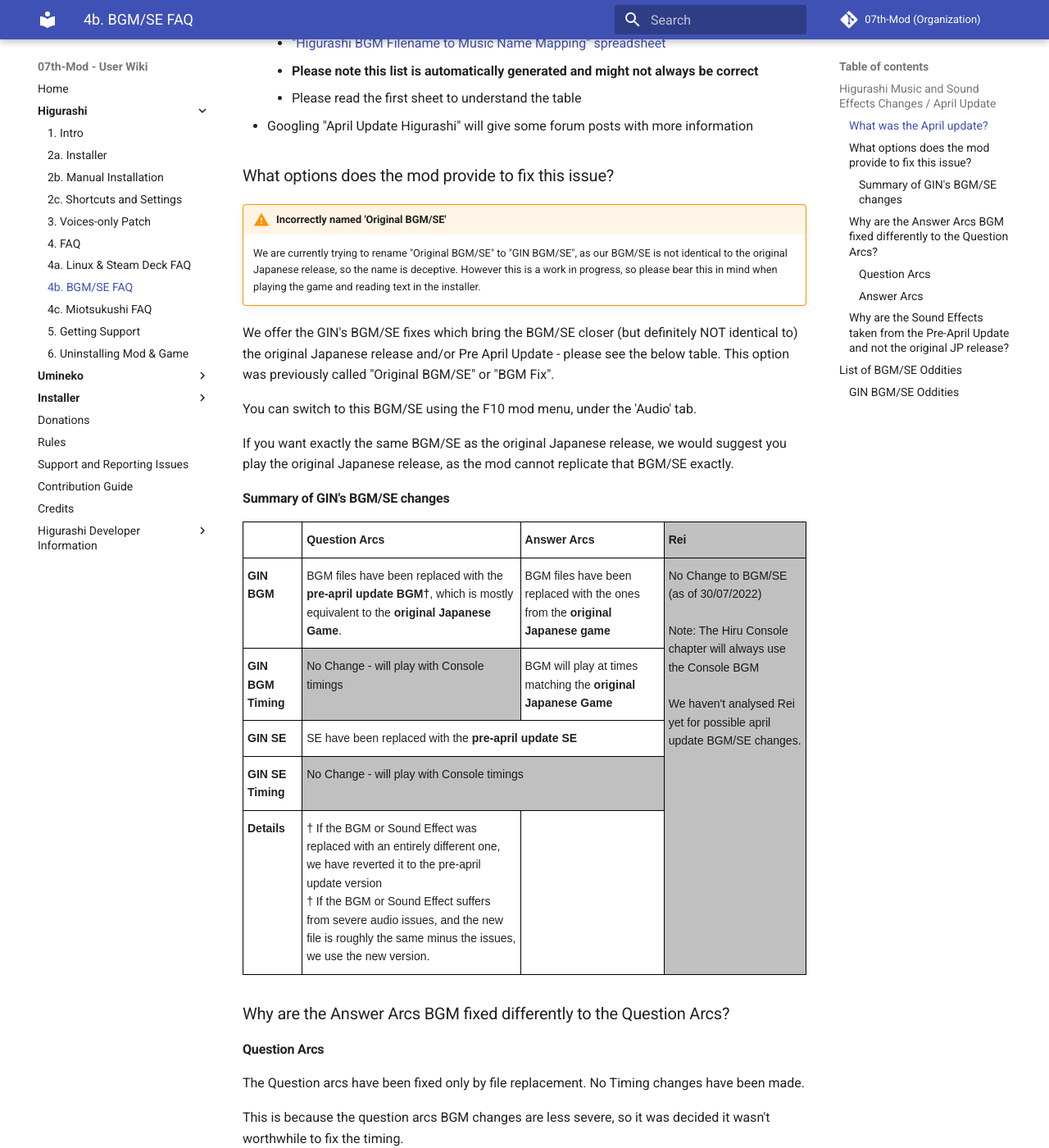
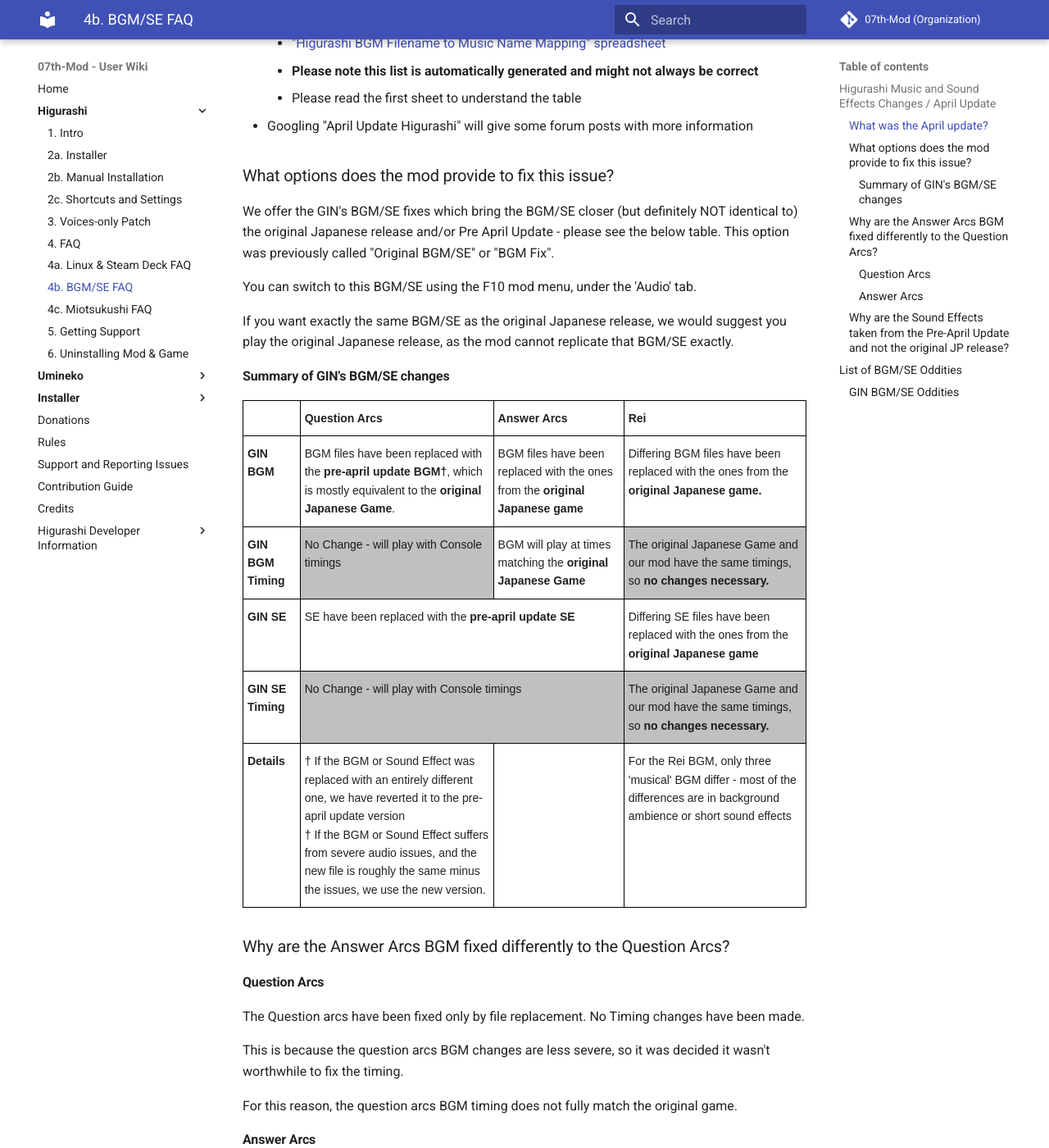
Before and after one commit to 07th-mod/wiki, an MkDocs documentation site: the page built from docs/Higurashi/BGM-SE-FAQ.md, in a window 1280 px wide and 1400 px high, scrolled down 606 px. Shown: the whole window at 82% size. Built offline with MkDocs 1.6.1 and Material for MkDocs 9.7.7, drawn with Linux system fonts in a browser that asks for light colours.

Commit message:
Update BGM/SE FAQ about Higurashi Rei

```diff
--- a/docs/Higurashi/BGM-SE-FAQ.md
+++ b/docs/Higurashi/BGM-SE-FAQ.md
@@ -20,10 +20,6 @@
 - Googling "April Update Higurashi" will give some forum posts with more information
 
 ### What options does the mod provide to fix this issue?
-
-!!! warning "Incorrectly named 'Original BGM/SE'"
-
-    We are currently trying to rename "Original BGM/SE" to "GIN BGM/SE", as our BGM/SE is not identical to the original Japanese release, so the name is deceptive. However this is a work in progress, so please bear this in mind when playing the game and reading text in the installer.
 
 We offer the GIN's BGM/SE fixes which bring the BGM/SE closer (but definitely NOT identical to) the original Japanese release and/or Pre April Update - please see the below table. This option was previously called "Original BGM/SE" or "BGM Fix".
 
@@ -49,7 +45,7 @@
     <th class="tg-0lax"></th>
     <th class="tg-0lax">Question Arcs</th>
     <th class="tg-0lax">Answer Arcs</th>
-    <th class="tg-y6fn">Rei</th>
+    <th class="tg-0lax">Rei</th>
   </tr>
 </thead>
 <tbody>
@@ -57,29 +53,30 @@
     <td class="tg-bold">GIN BGM</td>
     <td class="tg-0lax">BGM files have been replaced with the <strong>pre-april update BGM†</strong>, which is mostly equivalent to the <strong>original Japanese Game</strong>.</td>
     <td class="tg-0lax">BGM files have been replaced with the ones from the <strong>original Japanese game</strong></td>
-    <td class="tg-y6fn" rowspan="5">No Change to BGM/SE (as of 30/07/2022)<br><br>
-      Note: The Hiru Console chapter will always use the Console BGM<br><br>
-      We haven't analysed Rei yet for possible april update BGM/SE changes.
-    </td>
+    <td class="tg-0lax">Differing BGM files have been replaced with the ones from the <strong>original Japanese game.</strong></td>
   </tr>
   <tr>
     <td class="tg-bold">GIN BGM Timing<br></td>
     <td class="tg-y6fn">No Change - will play with Console timings</td>
     <td class="tg-0lax">BGM will play at times matching the <strong>original Japanese Game<strong></td>
+    <td class="tg-y6fn">The original Japanese Game and our mod have the same timings, so <strong>no changes necessary.</strong></td>
   </tr>
   <tr>
     <td class="tg-bold">GIN SE</td>
     <td class="tg-0lax" colspan="2">SE have been replaced with the <strong>pre-april update SE</strong></td>
+    <td class="tg-0lax">Differing SE files have been replaced with the ones from the <strong>original Japanese game</strong></td>
   </tr>
   <tr>
     <td class="tg-bold">GIN SE Timing</td>
     <td class="tg-y6fn" colspan="2">No Change - will play with Console timings</td>
+    <td class="tg-y6fn">The original Japanese Game and our mod have the same timings, so <strong>no changes necessary.</strong></td>
   </tr>
   <tr>
     <td class="tg-bold">Details</td>
     <td class="tg-0lax">† If the BGM or Sound Effect was replaced with an entirely different one, we have reverted it to the pre-april update version<br>
       † If the BGM or Sound Effect suffers from severe audio issues, and the new file is roughly the same minus the issues, we use the new version.</td>
     <td class="tg-0lax"></td>
+    <td class="tg-0lax">For the Rei BGM, only three 'musical' BGM differ - most of the differences are in background ambience or short sound effects</td>
   </tr>
 </tbody>
 </table>
```
